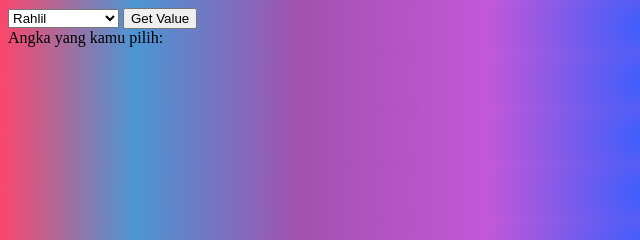
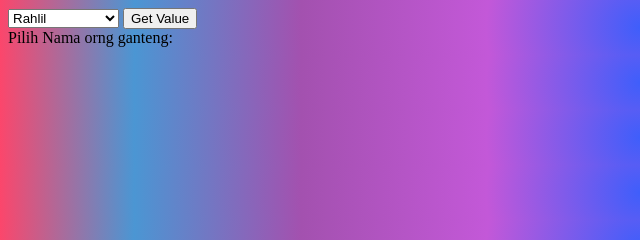
Before and after one commit to Rahlil-r11/Waw, a plain HTML site: page index.html in a window 1280 px wide. Shown: the top 240 px of the page, 0-640 px from the left. Drawn offline with Linux system fonts and the light colour scheme.

Commit message:
Update index.html

```diff
--- a/index.html
+++ b/index.html
@@ -29,7 +29,7 @@
         <option value="Kok tau Aja Rahlil ganteng😎">Orang ganteng</option>
     </select>
     <button>Get Value</button>
-    <div>Angka yang kamu pilih:<span id="output"></span></div>
+    <div>Pilih Nama orng ganteng:<span id="output"></span></div>
     <script>
         document.querySelector("button").addEventListener("click", function(){
             let nilai = document.querySelector("select").value;
```
